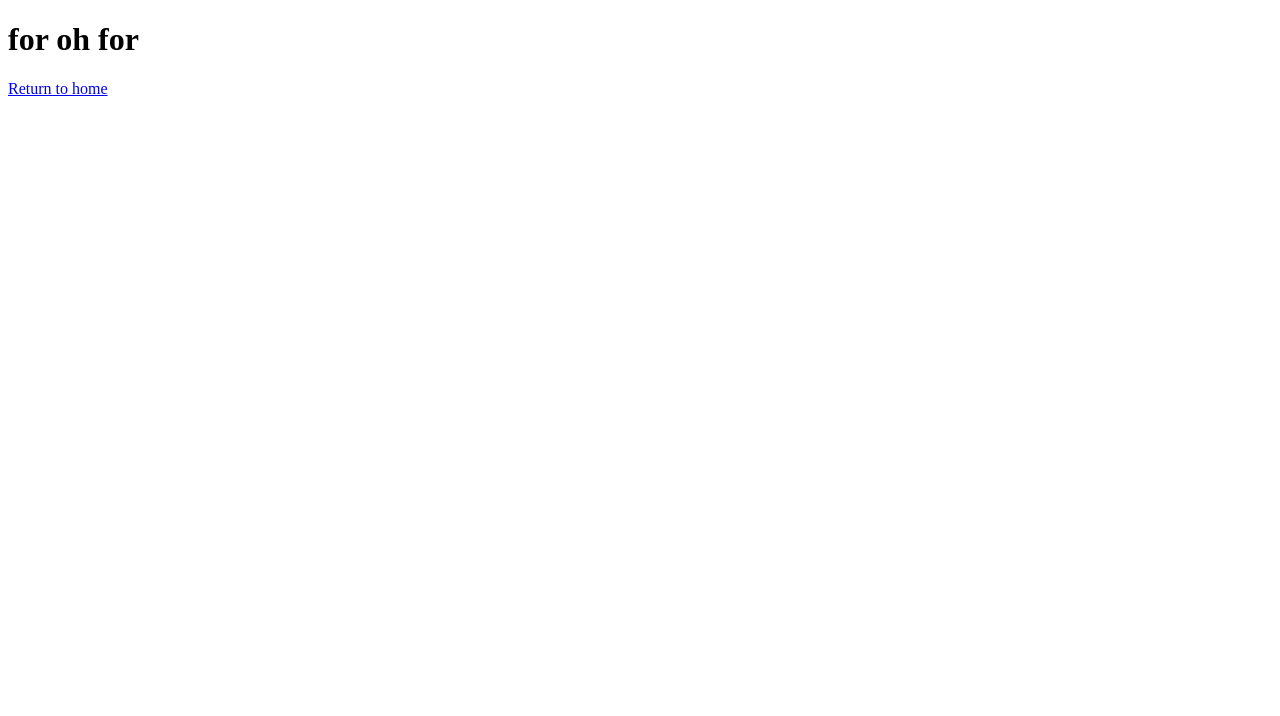
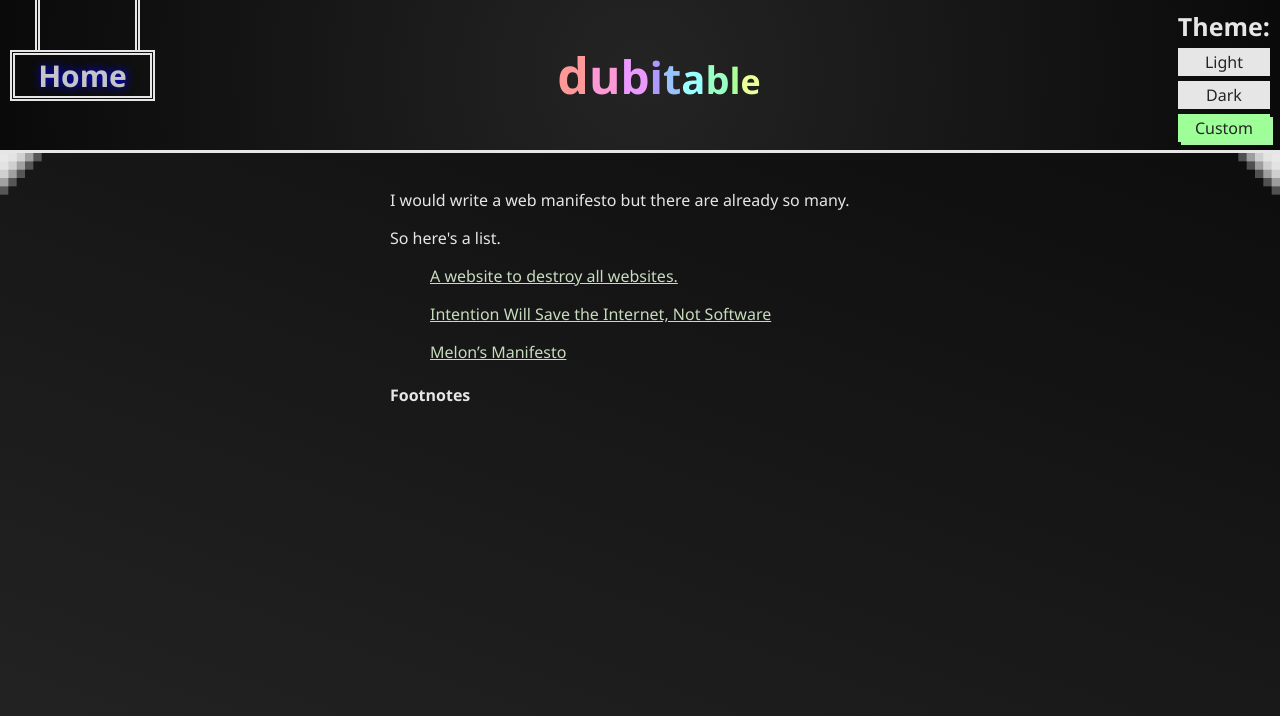
Before and after one commit to dubitabley/website, a SvelteKit app: page /posts/web/manifestos in a window 1280 px wide. Before the commit this address had no page. Shown: the top 716 px of the page. Built offline with nearby package versions, Linux system fonts and the light colour scheme.

Commit message:
Add web manifestos

```diff
--- a/src/routes/(app)/posts/web/+page.svelte
+++ b/src/routes/(app)/posts/web/+page.svelte
@@ -34,5 +34,6 @@
         <li><a href="web/technical">The technical history</a></li>
         <li><a href="web/revival">Attempts at revival</a></li>
         <li><a href="web/non-profits">Non profits and the web</a></li>
+        <li><a href="web/manifestos">Manifestos; none of which are mine</a></li>
     </ol>
 </Post>
--- /dev/null
+++ b/src/routes/(app)/posts/web/manifestos/+page.svelte
@@ -0,0 +1,24 @@
+<script>
+    import Post from "$lib/components/post/post.svelte";
+</script>
+
+<Post>
+    <p>I would write a web manifesto but there are already so many.</p>
+    <p>So here's a list.</p>
+
+    <ul>
+        <a href="https://henry.codes/writing/a-website-to-destroy-all-websites/"
+            >A website to destroy all websites.</a
+        >
+    </ul>
+    <ul>
+        <a href="https://emilynhoward.com/prose/saveinternet.html">
+            Intention Will Save the Internet, Not Software
+        </a>
+    </ul>
+    <ul>
+        <a href="https://melonking.net/thoughts/manifesto">
+            Melon’s Manifesto
+        </a>
+    </ul>
+</Post>
```
